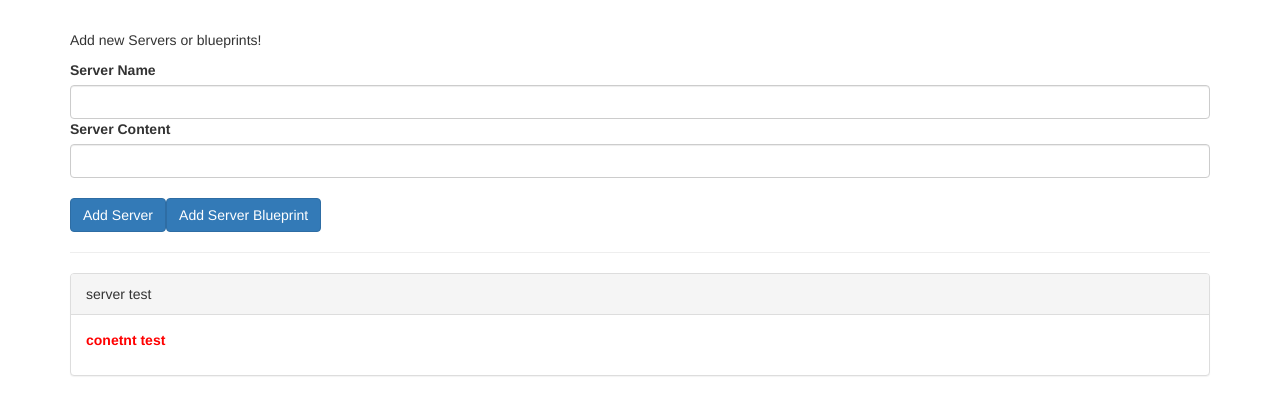
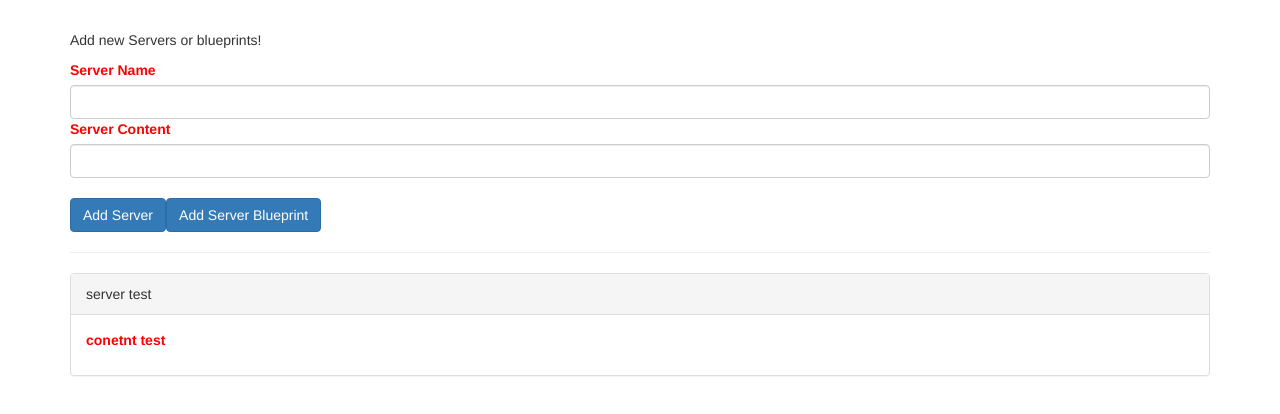
Before and after one commit to alsuhaibi96/Angular-Tutorial, an Angular app: page / in a window 1280 px wide. Shown: the top 414 px of the page. Built offline with nearby package versions, Linux system fonts and the light colour scheme.

Commit message:
view encapsulation
working with none view encapsulation

```diff
--- a/src/app/server-element/server-element.component.css
+++ b/src/app/server-element/server-element.component.css
@@ -0,0 +1,3 @@
+label{
+    color:red
+}
--- a/src/app/server-element/server-element.component.ts
+++ b/src/app/server-element/server-element.component.ts
@@ -1,9 +1,10 @@
-import { Component, OnInit ,Input} from '@angular/core';
+import { Component, OnInit ,Input,ViewEncapsulation} from '@angular/core';
 
 @Component({
   selector: 'app-server-element',
   templateUrl: './server-element.component.html',
-  styleUrls: ['./server-element.component.css']
+  styleUrls: ['./server-element.component.css'],
+  encapsulation:ViewEncapsulation.None
 })
 export class ServerElementComponent implements OnInit {
   @Input('serverElement') element:{
```
